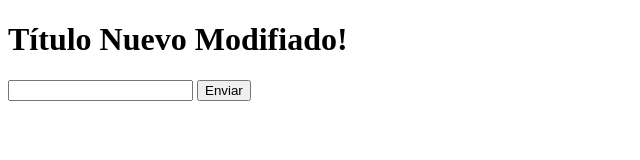
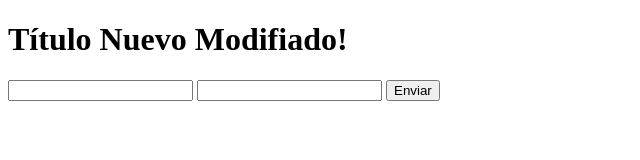
Before and after one commit to LAMCAF/hello-world-git, a plain HTML site: page index.html in a window 1280 px wide. Shown: the whole page, without its empty margins (0-640 px from the left). Drawn offline with Linux system fonts and the light colour scheme.

Commit message:
Se agregó LastName

```diff
--- a/index.html
+++ b/index.html
@@ -9,7 +9,8 @@
     <h1>Título Nuevo Modifiado!</h1>
 
     <form action="#" method="get">
-        <input type="text" name="FirstName" id="name">
+        <input type="text" name="FirstName" id="firstname">
+        <input type="text" name="LastName" id="Lastname">
         <input type="button" value="Enviar">
     </form>
 </body>
```
